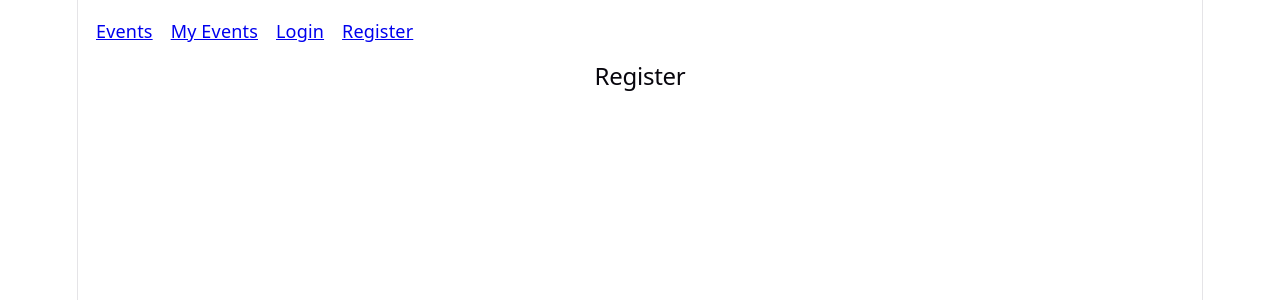
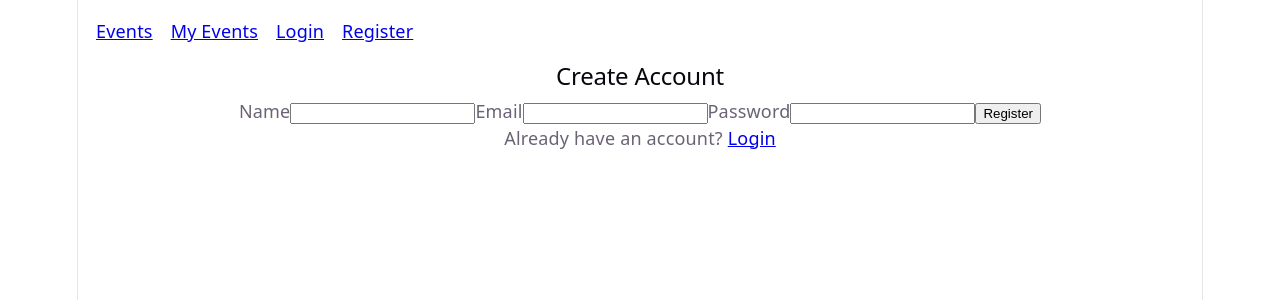
Before and after one commit to anoor378/event-management-system, a React (Vite) app: page /register in a window 1280 px wide. Shown: the top 300 px of the page. Built offline with nearby package versions, Linux system fonts and the light colour scheme.

Commit message:
Add authentication pages

```diff
--- a/src/app/store.js
+++ b/src/app/store.js
@@ -1,5 +1,8 @@
 import { configureStore } from '@reduxjs/toolkit';
+import authReducer from '../features/auth/authSlice';
 
 export const store = configureStore({
-  reducer: {},
+  reducer: {
+    auth: authReducer,
+  },
 });
--- /dev/null
+++ b/src/features/auth/authSlice.js
@@ -0,0 +1,67 @@
+import { createSlice } from '@reduxjs/toolkit';
+import { loadFromStorage, saveToStorage, removeFromStorage } from '../../utils/storage';
+
+const USERS_KEY = 'em_users';
+const CURRENT_USER_KEY = 'em_current_user';
+
+const savedUser = loadFromStorage(CURRENT_USER_KEY, null);
+
+const initialState = {
+  user: savedUser,
+  users: loadFromStorage(USERS_KEY, []),
+  isAuthenticated: !!savedUser,
+  error: null,
+};
+
+const authSlice = createSlice({
+  name: 'auth',
+  initialState,
+  reducers: {
+    register(state, action) {
+      const { name, email, password } = action.payload;
+      const exists = state.users.some(
+        (u) => u.email.toLowerCase() === email.toLowerCase()
+      );
+      if (exists) {
+        state.error = 'This email is already registered';
+        return;
+      }
+      const newUser = { id: Date.now().toString(), name, email, password };
+      state.users.push(newUser);
+      saveToStorage(USERS_KEY, state.users);
+
+      const safeUser = { id: newUser.id, name, email };
+      state.user = safeUser;
+      state.isAuthenticated = true;
+      state.error = null;
+      saveToStorage(CURRENT_USER_KEY, safeUser);
+    },
+    login(state, action) {
+      const { email, password } = action.payload;
+      const found = state.users.find(
+        (u) => u.email.toLowerCase() === email.toLowerCase() && u.password === password
+      );
+      if (!found) {
+        state.error = 'Invalid email or password';
+        return;
+      }
+      const safeUser = { id: found.id, name: found.name, email: found.email };
+      state.user = safeUser;
+      state.isAuthenticated = true;
+      state.error = null;
+      saveToStorage(CURRENT_USER_KEY, safeUser);
+    },
+    logout(state) {
+      state.user = null;
+      state.isAuthenticated = false;
+      state.error = null;
+      removeFromStorage(CURRENT_USER_KEY);
+    },
+    clearError(state) {
+      state.error = null;
+    },
+  },
+});
+
+export const { register, login, logout, clearError } = authSlice.actions;
+export default authSlice.reducer;
--- a/src/pages/Login.jsx
+++ b/src/pages/Login.jsx
@@ -1,3 +1,56 @@
+import { useState, useEffect } from 'react';
+import { useDispatch, useSelector } from 'react-redux';
+import { Link, useNavigate, useLocation } from 'react-router-dom';
+import { login, clearError } from '../features/auth/authSlice';
+import { validateLogin } from '../utils/validators';
+
 export default function Login() {
-  return <h2>Login</h2>;
+  const dispatch = useDispatch();
+  const navigate = useNavigate();
+  const location = useLocation();
+  const { isAuthenticated, error } = useSelector((state) => state.auth);
+  const [form, setForm] = useState({ email: '', password: '' });
+  const [errors, setErrors] = useState({});
+
+  const redirectTo = location.state?.from?.pathname || '/events';
+
+  useEffect(() => {
+    if (isAuthenticated) navigate(redirectTo, { replace: true });
+  }, [isAuthenticated, navigate, redirectTo]);
+
+  useEffect(() => {
+    dispatch(clearError());
+  }, [dispatch]);
+
+  const handleChange = (e) => {
+    setForm({ ...form, [e.target.name]: e.target.value });
+  };
+
+  const handleSubmit = (e) => {
+    e.preventDefault();
+    const validationErrors = validateLogin(form);
+    setErrors(validationErrors);
+    if (Object.keys(validationErrors).length === 0) {
+      dispatch(login(form));
+    }
+  };
+
+  return (
+    <div className="auth-container">
+      <h2>Login</h2>
+      <form onSubmit={handleSubmit} noValidate>
+        <label>Email</label>
+        <input name="email" type="email" value={form.email} onChange={handleChange} />
+        {errors.email && <p className="field-error">{errors.email}</p>}
+
+        <label>Password</label>
+        <input name="password" type="password" value={form.password} onChange={handleChange} />
+        {errors.password && <p className="field-error">{errors.password}</p>}
+
+        {error && <p className="field-error">{error}</p>}
+        <button type="submit">Login</button>
+      </form>
+      <p>No account yet? <Link to="/register">Register</Link></p>
+    </div>
+  );
 }
--- a/src/pages/Register.jsx
+++ b/src/pages/Register.jsx
@@ -1,3 +1,57 @@
+import { useState, useEffect } from 'react';
+import { useDispatch, useSelector } from 'react-redux';
+import { Link, useNavigate } from 'react-router-dom';
+import { register, clearError } from '../features/auth/authSlice';
+import { validateRegister } from '../utils/validators';
+
 export default function Register() {
-  return <h2>Register</h2>;
+  const dispatch = useDispatch();
+  const navigate = useNavigate();
+  const { isAuthenticated, error } = useSelector((state) => state.auth);
+  const [form, setForm] = useState({ name: '', email: '', password: '' });
+  const [errors, setErrors] = useState({});
+
+  useEffect(() => {
+    if (isAuthenticated) navigate('/events', { replace: true });
+  }, [isAuthenticated, navigate]);
+
+  useEffect(() => {
+    dispatch(clearError());
+  }, [dispatch]);
+
+  const handleChange = (e) => {
+    setForm({ ...form, [e.target.name]: e.target.value });
+  };
+
+  const handleSubmit = (e) => {
+    e.preventDefault();
+    const validationErrors = validateRegister(form);
+    setErrors(validationErrors);
+    if (Object.keys(validationErrors).length === 0) {
+      dispatch(register(form));
+    }
+  };
+
+  return (
+    <div className="auth-container">
+      <h2>Create Account</h2>
+      <form onSubmit={handleSubmit} noValidate>
+        <label>Name</label>
+        <input name="name" value={form.name} onChange={handleChange} />
+        {errors.name && <p className="field-error">{errors.name}</p>}
+
+        <label>Email</label>
+        <input name="email" type="email" value={form.email} onChange={handleChange} />
+        {errors.email && <p className="field-error">{errors.email}</p>}
+
+        <label>Password</label>
+        <input name="password" type="password" value={form.password} onChange={handleChange} />
+        {errors.password && <p className="field-error">{errors.password}</p>}
+
+        {error && <p className="field-error">{error}</p>}
+        <button type="submit">Register</button>
+      </form>
+      <p>Already have an account? <Link to="/login">Login</Link></p>
+    </div>
+  );
 }
--- /dev/null
+++ b/src/utils/storage.js
@@ -0,0 +1,16 @@
+export const loadFromStorage = (key, fallback) => {
+  try {
+    const value = localStorage.getItem(key);
+    return value ? JSON.parse(value) : fallback;
+  } catch {
+    return fallback;
+  }
+};
+
+export const saveToStorage = (key, value) => {
+  localStorage.setItem(key, JSON.stringify(value));
+};
+
+export const removeFromStorage = (key) => {
+  localStorage.removeItem(key);
+};
--- /dev/null
+++ b/src/utils/validators.js
@@ -0,0 +1,19 @@
+export const isValidEmail = (email) => /^\S+@\S+\.\S+$/.test(email);
+
+export const validateRegister = ({ name, email, password }) => {
+  const errors = {};
+  if (!name.trim()) errors.name = 'Name is required';
+  if (!email.trim()) errors.email = 'Email is required';
+  else if (!isValidEmail(email)) errors.email = 'Enter a valid email';
+  if (!password) errors.password = 'Password is required';
+  else if (password.length < 6) errors.password = 'Password must be at least 6 characters';
+  return errors;
+};
+
+export const validateLogin = ({ email, password }) => {
+  const errors = {};
+  if (!email.trim()) errors.email = 'Email is required';
+  else if (!isValidEmail(email)) errors.email = 'Enter a valid email';
+  if (!password) errors.password = 'Password is required';
+  return errors;
+};
```
